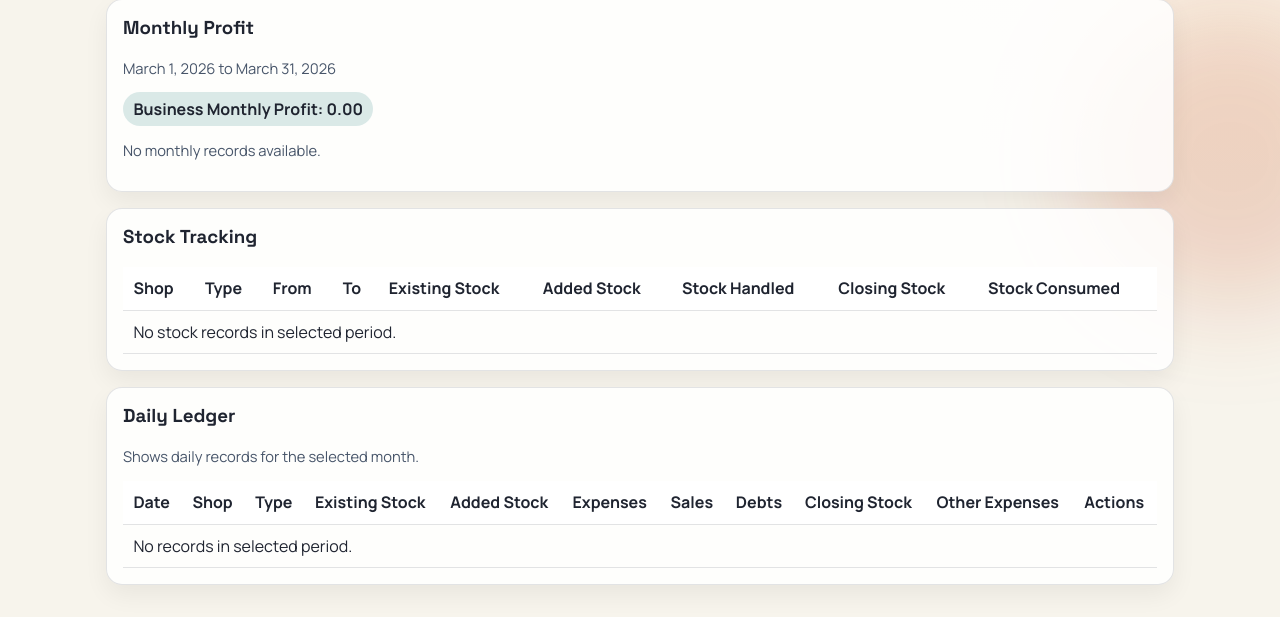
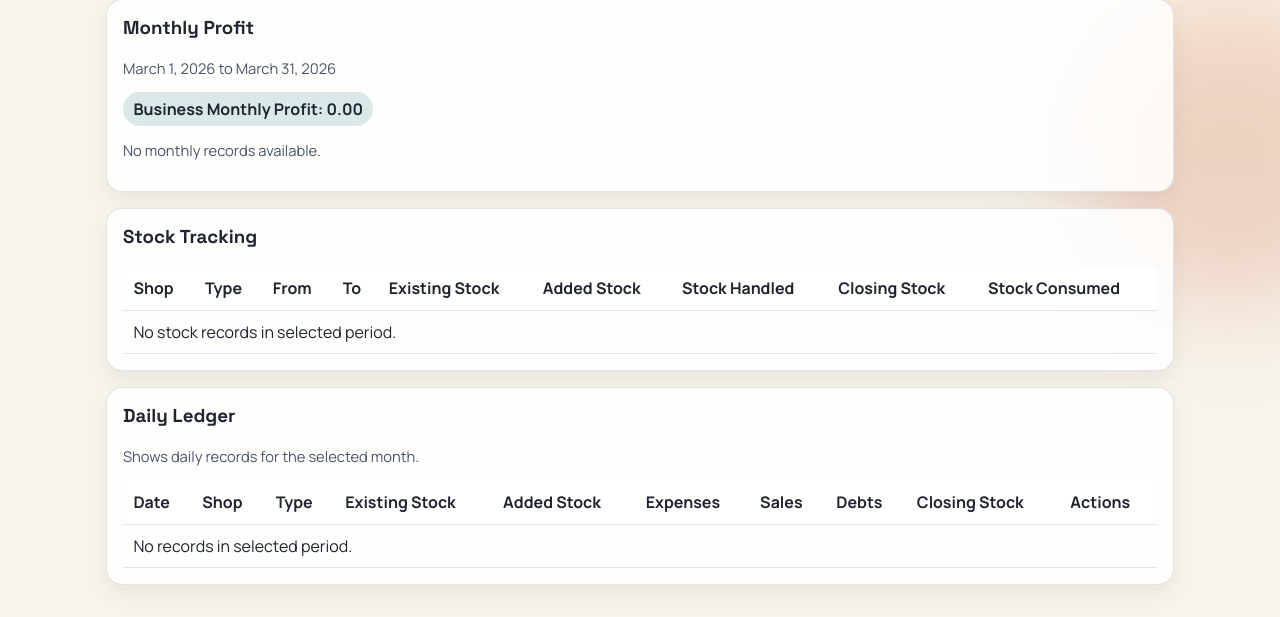
Before and after one commit to wakoTheDev/serensa, a Django app: page /reports/ in a window 1280 px wide. Shown: the part 573-1190 px from the top of the page. Run offline with Django 5.2, Linux system fonts and the light colour scheme; the visitor is signed in with stand-in values (Sample User, id 1); data comes from the database, SQL or seed files in the repository; data that the repository does not hold is empty.

Commit message:
removal other expenses field

```diff
--- a/sensa/forms.py
+++ b/sensa/forms.py
@@ -29,7 +29,6 @@ class DailyEntryForm(forms.ModelForm):
             "sales_value",
             "debts",
             "closing_stock",
-            "notes",
         ]
         widgets = {
             "entry_date": forms.DateInput(attrs={"type": "date"}),
@@ -58,8 +57,6 @@ class DailyEntryForm(forms.ModelForm):
         self.fields["opening_stock"].label = "Existing Stock"
         self.fields["closing_stock"].label = "Closing Stock"
         self.fields["expenses"].label = "Expenses"
-        self.fields["notes"].label = "Other Expenses"
-        self.fields["notes"].required = False
 
         if require_opening_stock:
             self.fields["opening_stock"].required = True
@@ -79,8 +76,6 @@ class DailyEntryForm(forms.ModelForm):
 
         if debts > sales_value:
             self.add_error("debts", "Debts cannot be greater than sales.")
-
-        cleaned_data["notes"] = (cleaned_data.get("notes") or "").strip()
 
         return cleaned_data
 
--- a/sensa/templates/sensa/entry_form.html
+++ b/sensa/templates/sensa/entry_form.html
@@ -25,7 +25,6 @@
     <p>{{ form.opening_stock.label_tag }}{{ form.opening_stock }}{{ form.opening_stock.errors }}</p>
     <p>{{ form.closing_stock.label_tag }}{{ form.closing_stock }}{{ form.closing_stock.errors }}</p>
     <p>{{ form.expenses.label_tag }}{{ form.expenses }}{{ form.expenses.errors }}</p>
-    <p>{{ form.notes.label_tag }}{{ form.notes }}{{ form.notes.errors }}</p>
 
     <button class="btn" type="submit">{{ submit_label }}</button>
     </form>
--- a/sensa/templates/sensa/report_view.html
+++ b/sensa/templates/sensa/report_view.html
@@ -191,7 +191,7 @@
         <table class="ledger-table">
             <thead>
                 <tr>
-                    <th>Date</th><th>Shop</th><th>Type</th><th>Existing Stock</th><th>Added Stock</th><th>Expenses</th><th>Sales</th><th>Debts</th><th>Closing Stock</th><th>Other Expenses</th><th>Actions</th>
+                    <th>Date</th><th>Shop</th><th>Type</th><th>Existing Stock</th><th>Added Stock</th><th>Expenses</th><th>Sales</th><th>Debts</th><th>Closing Stock</th><th>Actions</th>
                 </tr>
             </thead>
             <tbody>
@@ -206,7 +206,6 @@
                     <td>{{ entry.sales_value }}</td>
                     <td>{{ entry.debts }}</td>
                     <td>{{ entry.closing_stock }}</td>
-                    <td>{{ entry.notes|default:"-" }}</td>
                     <td class="ledger-actions-cell">
                         <div class="ledger-actions-wrap">
                             <a class="btn btn-alt ledger-action-btn" href="{% url 'entry_admin_edit' entry.id %}?next={{ request.get_full_path|urlencode }}">Edit</a>
@@ -215,7 +214,7 @@
                     </td>
                 </tr>
                 {% empty %}
-                <tr><td colspan="11">No records in selected period.</td></tr>
+                <tr><td colspan="10">No records in selected period.</td></tr>
                 {% endfor %}
             </tbody>
             {% if entries %}
@@ -228,7 +227,6 @@
                     <th>{{ totals.sales_value|default:0 }}</th>
                     <th>{{ totals.debts|default:0 }}</th>
                     <th>{{ totals.closing_stock|default:0 }}</th>
-                    <th>-</th>
                     <th></th>
                 </tr>
             </tfoot>
--- a/sensa/views.py
+++ b/sensa/views.py
@@ -1110,7 +1110,6 @@ def export_report_excel(request):
         "Sales",
         "Debts",
         "Closing Stock",
-        "Other Expenses",
     ])
 
     for entry in entries:
@@ -1125,7 +1124,6 @@ def export_report_excel(request):
                 float(entry.sales_value or Decimal("0.00")),
                 float(entry.debts or Decimal("0.00")),
                 float(entry.closing_stock or Decimal("0.00")),
-                entry.notes or "",
             ]
         )
 
@@ -1141,7 +1139,6 @@ def export_report_excel(request):
                 float(dataset["totals"]["sales_value"]),
                 float(dataset["totals"]["debts"]),
                 float(dataset["totals"]["closing_stock"]),
-                "",
             ]
         )
 
@@ -1239,7 +1236,6 @@ def export_report_pdf(request):
     pdf.drawString(451, y, "Sales")
     pdf.drawString(506, y, "Debts")
     pdf.drawString(561, y, "Close")
-    pdf.drawString(616, y, "Other")
     y -= 14
 
     pdf.setFont("Helvetica", 8)
@@ -1257,7 +1253,6 @@ def export_report_pdf(request):
             pdf.drawString(451, y, "Sales")
             pdf.drawString(506, y, "Debts")
             pdf.drawString(561, y, "Close")
-            pdf.drawString(616, y, "Other")
             y -= 14
             pdf.setFont("Helvetica", 8)
 
@@ -1270,7 +1265,6 @@ def export_report_pdf(request):
         pdf.drawRightString(499, y, f"{entry.sales_value}")
         pdf.drawRightString(554, y, f"{entry.debts}")
         pdf.drawRightString(609, y, f"{entry.closing_stock}")
-        pdf.drawString(616, y, (entry.notes or "-")[:28])
         y -= 12
 
     if entries:
@@ -1287,7 +1281,6 @@ def export_report_pdf(request):
             pdf.drawString(451, y, "Sales")
             pdf.drawString(506, y, "Debts")
             pdf.drawString(561, y, "Close")
-            pdf.drawString(616, y, "Other")
             y -= 14
 
         pdf.setFont("Helvetica-Bold", 8)
```
